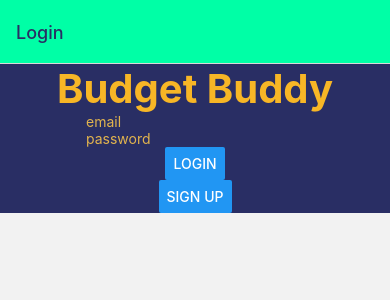
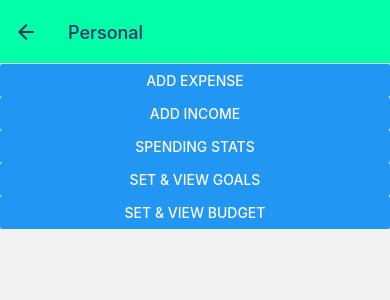
Before and after one commit to Ell534/team-mean-fe, a React Native app in the folder budgetbuddy/: screen /Personal in a window 390 px wide. Shown: the top 300 px of the page. Built offline with nearby package versions, Linux system fonts and the light colour scheme.

Commit message:
add PersonalGoals component, remove password default state in login.jsx

```diff
--- a/budgetbuddy/App.js
+++ b/budgetbuddy/App.js
@@ -1,19 +1,20 @@
-import { StatusBar } from "expo-status-bar";
-import Login from "./components/Login";
-import NewUser from "./components/NewUser";
-import Home from "./components/Home";
-import Personal from "./components/Personal";
-import Group from "./components/Group";
-import { NavigationContainer } from "@react-navigation/native";
-import { createNativeStackNavigator } from "@react-navigation/native-stack";
-import { useState } from "react";
-import Expense from "./components/Expense";
-import Income from "./components/Income";
+import { StatusBar } from 'expo-status-bar';
+import Login from './components/Login';
+import NewUser from './components/NewUser';
+import Home from './components/Home';
+import Personal from './components/Personal';
+import Group from './components/Group';
+import PersonalGoals from './components/PersonalGoals';
+import { NavigationContainer } from '@react-navigation/native';
+import { createNativeStackNavigator } from '@react-navigation/native-stack';
+import { useState } from 'react';
+import Expense from './components/Expense';
+import Income from './components/Income';
 
 const Stack = createNativeStackNavigator();
 
 export default function App() {
-  const [isLoggedIn, setIsLoggedIn] = useState(false);
+  const [isLoggedIn, setIsLoggedIn] = useState(true);
   const [user, setUser] = useState(null);
 
   // console.log(user.uid, '<--user id', user.getToken(), '<-- user token');
@@ -22,8 +23,8 @@ export default function App() {
     <NavigationContainer>
       <Stack.Navigator
         screenOptions={{
-          headerStyle: { backgroundColor: "#00ffa6" },
-          headerTintColor: "#292e64",
+          headerStyle: { backgroundColor: '#00ffa6' },
+          headerTintColor: '#292e64',
         }}
       >
         <Stack.Group>
@@ -32,6 +33,7 @@ export default function App() {
               <Stack.Screen name="Home" component={Home} />
               <Stack.Screen name="Personal" component={Personal} />
               <Stack.Screen name="Group" component={Group} />
+              <Stack.Screen name="Personal Goals" component={PersonalGoals} />
             </>
           ) : (
             <>
@@ -49,7 +51,7 @@ export default function App() {
           )}
         </Stack.Group>
 
-        <Stack.Group screenOptions={{ presentation: "modal" }}>
+        <Stack.Group screenOptions={{ presentation: 'modal' }}>
           <Stack.Screen name="Expense" component={Expense} />
           <Stack.Screen name="Income" component={Income} />
         </Stack.Group>
--- a/budgetbuddy/components/Login.jsx
+++ b/budgetbuddy/components/Login.jsx
@@ -6,8 +6,8 @@ import { auth } from '../firebaseConfig';
 import { getAuth, signInWithEmailAndPassword } from 'firebase/auth';
 
 const Login = ({ navigation, setIsLoggedIn, setUser }) => {
-  const [email, onChangeEmail] = useState('email');
-  const [password, onChangePassword] = useState('password');
+  const [email, onChangeEmail] = useState('');
+  const [password, onChangePassword] = useState('');
   const [loginDetails, setLoginDetails] = useState({
     username: '',
     password: '',
@@ -47,7 +47,7 @@ const Login = ({ navigation, setIsLoggedIn, setUser }) => {
               console.log(user);
               setUser(user);
               setIsLoggedIn(true);
-              console.log(user.uid, 'uid', user.getToken(), 'token');
+              console.log(user.uid, 'uid');
               // ...
             })
             .catch((error) => {
--- a/budgetbuddy/components/Personal.jsx
+++ b/budgetbuddy/components/Personal.jsx
@@ -22,7 +22,7 @@ const Personal = ({ navigation }) => {
         title="Spending Stats"
       />
       <Button onPress={() => {
-        navigation.navigate('Goals');
+        navigation.navigate('Personal Goals');
       }}
       title="Set & View Goals" />
       <Button onPress={() => {
--- /dev/null
+++ b/budgetbuddy/components/PersonalGoals.jsx
@@ -0,0 +1,17 @@
+import { Text, SafeAreaView } from 'react-native';
+import { getUserGoals } from '../utils';
+import { useState, useEffect } from 'react';
+
+const PersonalGoals = () => {
+  const [userGoals, setUserGoals] = useState([{hello: 'bob'}])
+
+  useEffect(() => {});
+
+  return (
+    <SafeAreaView>
+      <Text>Money Goals! {userGoals[0].hello}</Text>
+    </SafeAreaView>
+  );
+};
+
+export default PersonalGoals;
--- a/budgetbuddy/package.json
+++ b/budgetbuddy/package.json
@@ -13,6 +13,7 @@
     "@react-native-firebase/app": "^17.4.1",
     "@react-navigation/native": "^6.1.6",
     "@react-navigation/native-stack": "^6.9.12",
+    "axios": "^1.3.4",
     "expo": "~48.0.9",
     "expo-status-bar": "~1.4.4",
     "firebase": "^9.18.0",
--- /dev/null
+++ b/budgetbuddy/utils.js
@@ -0,0 +1,12 @@
+import axios from 'axios';
+
+const api = axios.create({ baseURL: 'http://localhost:5000' });
+
+const getUserGoals = (user_id) => {
+  return api.get(`/users/${user_id}/goals`).then((data) => {
+    console.log(data);
+    return data;
+  });
+};
+
+export { getUserGoals };
```
Also changed, not shown: 2 other files (tests, documents, lock files or other folders).
